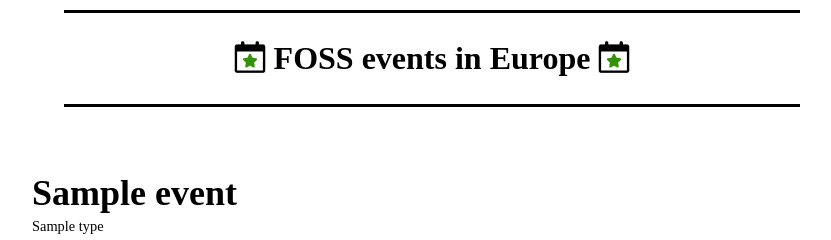
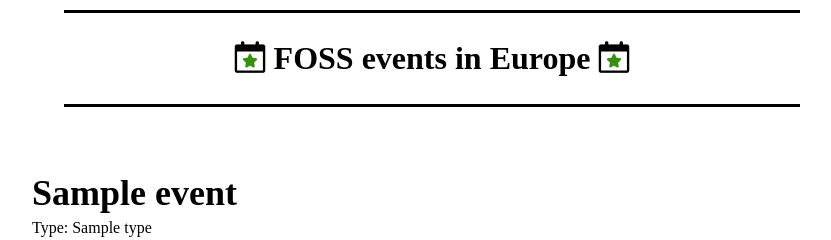
Before and after one commit to foss-events/website, a Python web app: template src/templates/event.html in a window 1280 px wide. Shown: the part 38-278 px from the top of the page, without its empty margins (208-1039 px from the left). Run offline with Jinja, Linux system fonts and the light colour scheme; the template is opened without the code that fills it: most values are stand-ins (such as "Sample title", 1, 10 or a date in 2020).

Commit message:
Update details style

```diff
--- a/src/styles/fossevents.css
+++ b/src/styles/fossevents.css
@@ -172,12 +172,9 @@ table.month p.eventdate {
     margin-top: 1rem;
 }
 
-.event-type {
-    font-size: .9rem;
-}
-
 .event-date {
-    margin-top: .75rem;
+    font-weight: bold;
+    margin-top: 1rem;
 }
 
 .event-location {
--- a/src/templates/event.html
+++ b/src/templates/event.html
@@ -51,7 +51,7 @@
 <h2 class="event-title">{{ event['label'] }}</h2>
 
 {% if event['type'] %}
-    <div class="event-type">{{ event['type'] }}</div>
+    <div class="event-type">Type: {{ event['type'] }}</div>
 {% endif %}
 
 <div class="event-date">
```
